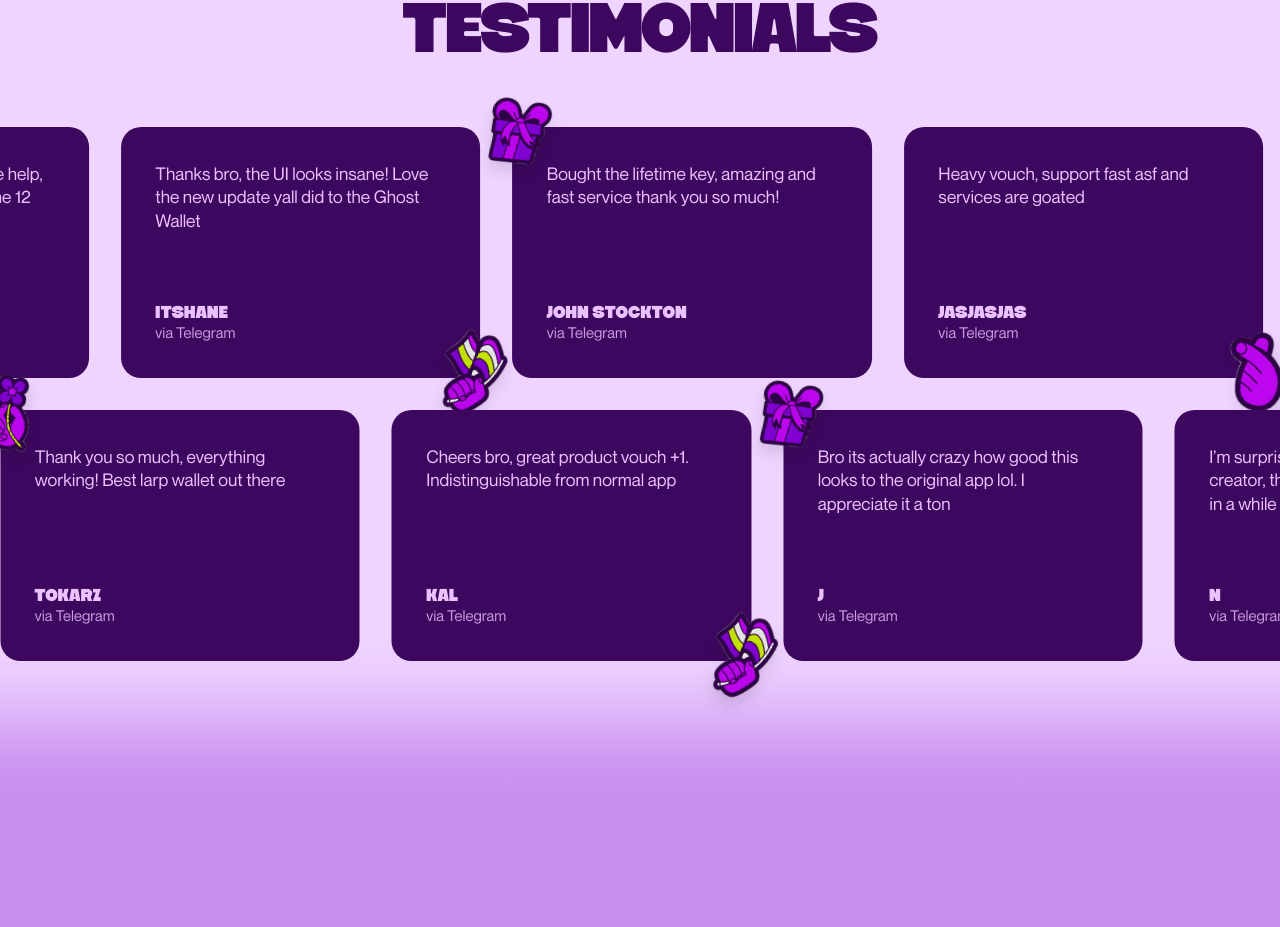
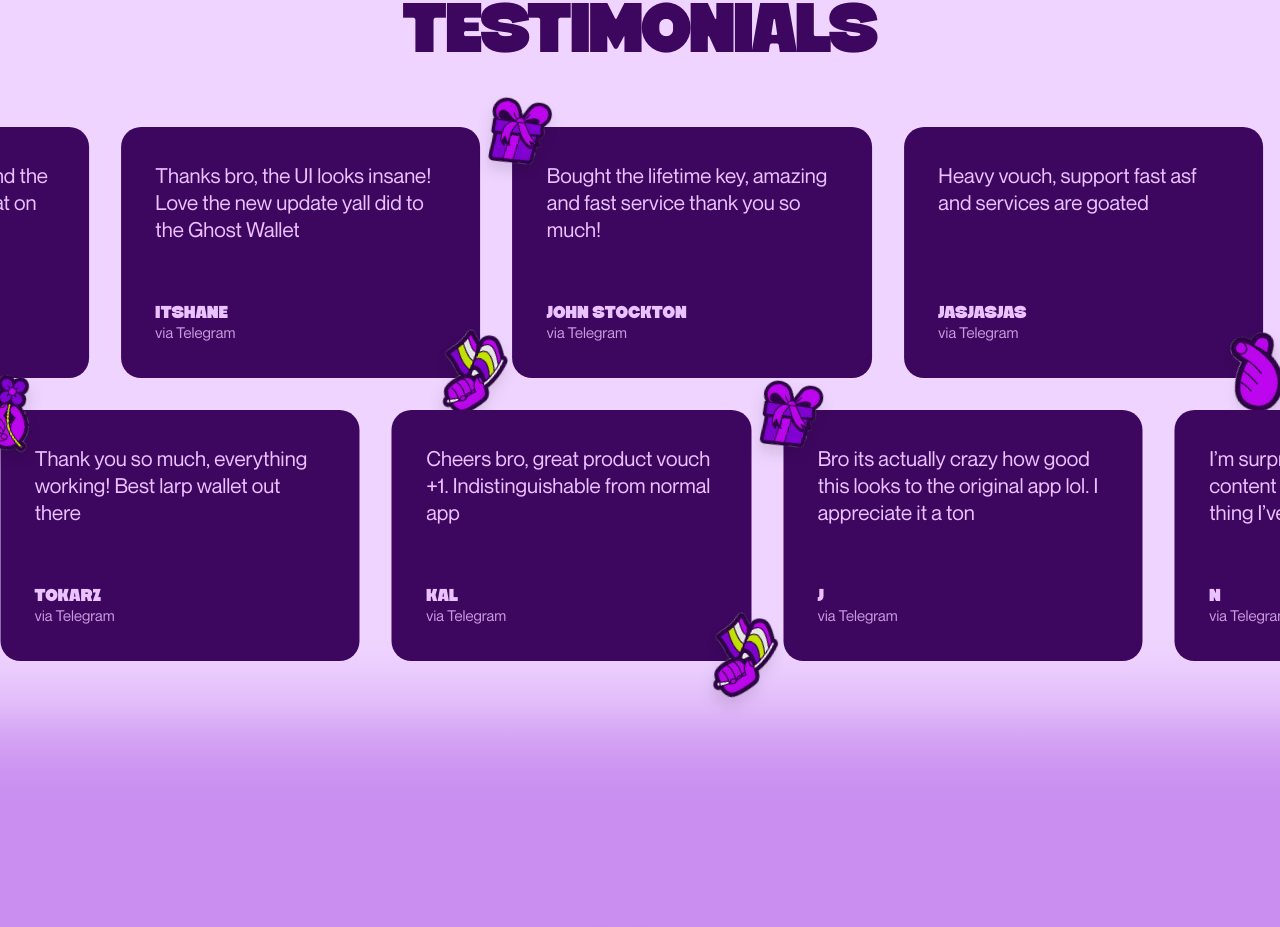
Before and after one commit to joybaited/LARPZZZ, a Next.js app: page / in a window 1280 px wide. Shown: the part 2676-3603 px from the top of the page. Built offline with nearby package versions, Linux system fonts and the light colour scheme.

Commit message:
fix (#22)
Co-authored-by: Kez <theabufanous@gmail.com>

```diff
--- a/sections/Testimonials.tsx
+++ b/sections/Testimonials.tsx
@@ -141,7 +141,7 @@ function Card({
           the two genuinely shallow viewports (843x546, 844x340 — both ~2
           lines of room) it is 2. 580px is below every normal phone portrait
           (730+) and above both of those, so no real phone is affected. */}
-      <p className="min-h-0 flex-1 overflow-hidden text-[clamp(15px,min(0.95rem+0.7vw,2.2vh),24px)] leading-[1.35] [-webkit-box-orient:vertical] [display:-webkit-box] [-webkit-line-clamp:2] [@media(min-height:580px)]:[-webkit-line-clamp:4]">
+      <p className="min-h-0 flex-1 overflow-hidden text-[clamp(17px,min(1.05rem+0.85vw,2.6vh),28px)] leading-[1.3] [-webkit-box-orient:vertical] [display:-webkit-box] [-webkit-line-clamp:2] [@media(min-height:580px)]:[-webkit-line-clamp:4]">
         {t.quote}
       </p>
       {/* ⚠ THE NAME IS THE CARD'S HEADING, AND IT IS THE ONLY MEGION HERE.
```
